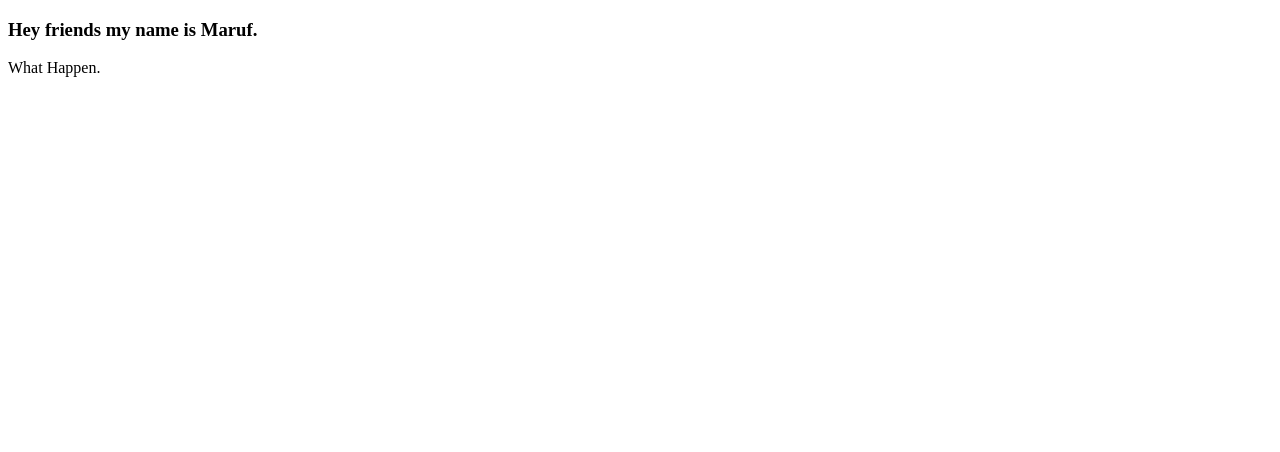
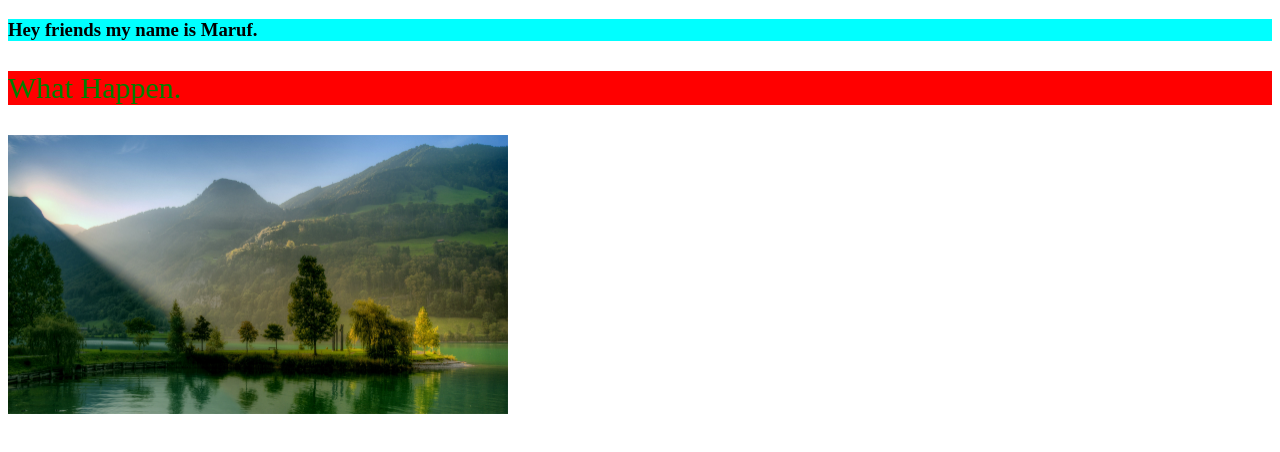
Before and after one commit to Maruf-Ahamed1/My-fifth-repo, a plain HTML site: page index.html in a window 1280 px wide. Drawn offline with Linux system fonts and the light colour scheme.

Commit message:
disi arki

```diff
--- /dev/null
+++ b/Styles/style.css
@@ -0,0 +1,12 @@
+h3{
+    background-color: aqua;
+}
+p{
+    font-size: 30px;
+    background-color: red;
+    color: green;
+}
+img{
+    width: 500px;
+    height: auto;
+}
--- a/index.html
+++ b/index.html
@@ -4,9 +4,11 @@
     <meta charset="UTF-8">
     <meta name="viewport" content="width=device-width, initial-scale=1.0">
     <title>GIT Push ar chasta </title>
+    <link rel="stylesheet" href="Styles/style.css">
 </head>
 <body>
     <h3>Hey friends my name is Maruf. </h3>
     <p>What Happen.</p>
+    <img src="Images/R.jpg" alt="Nature">
 </body>
 </html>
```
Also changed, not shown: Images/R.jpg (added).
